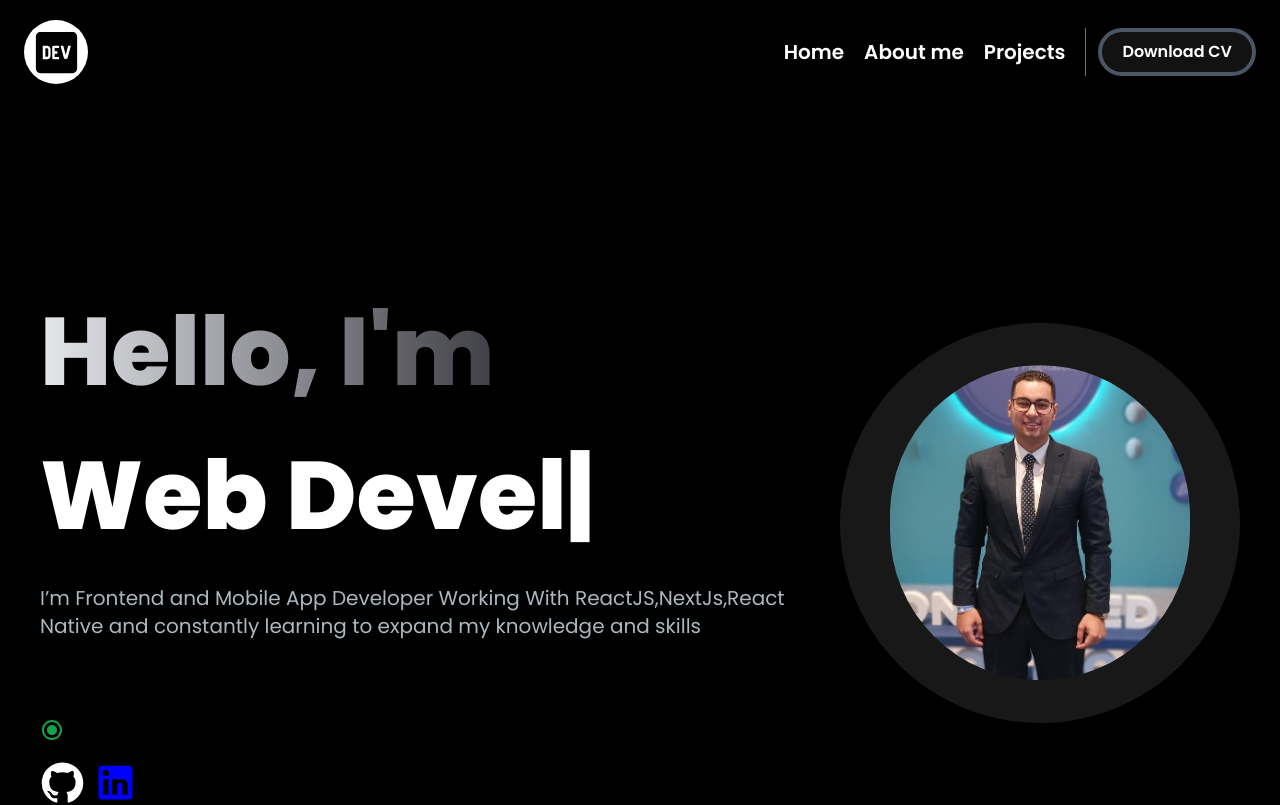
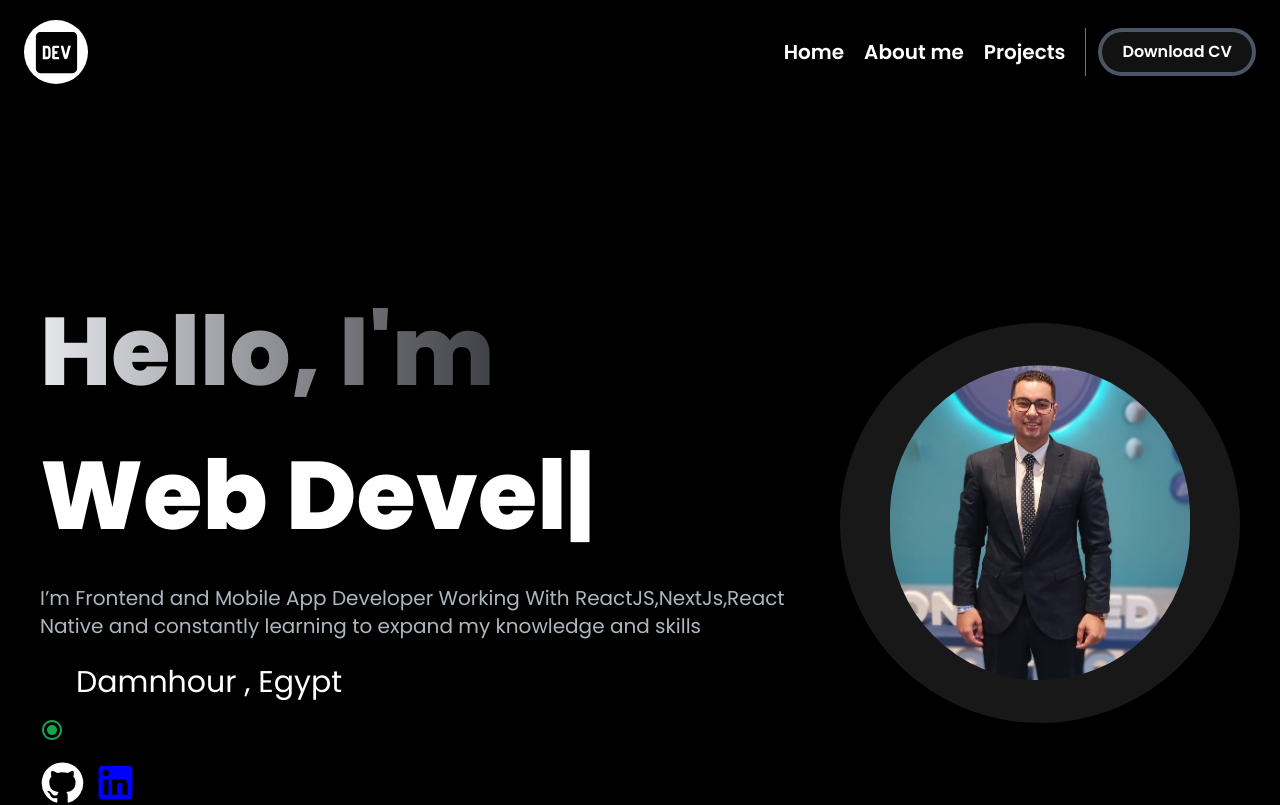
Before and after one commit to Moustafa-Elsayed/personal-portfolio, a Next.js app: page / in a window 1280 px wide. Shown: the top 805 px of the page. Built offline with nearby package versions, Linux system fonts and the light colour scheme.

Commit message:
add item

```diff
--- a/src/components/HeroSection.jsx
+++ b/src/components/HeroSection.jsx
@@ -48,7 +48,7 @@ const HeroSection = () => {
           <div className="flex flex-col gap-3 items-center md:items-start">
             <div className="flex flex-row gap-3  items-center">
               <LocationOnIcon />
-              <div className="text-xl md:text-3xl">Damnhour , Egypt</div>
+              <div className="text-xl md:text-3xl text-white">Damnhour , Egypt</div>
             </div>
             <div className="flex flex-row gap-3  items-center">
               <RadioButtonCheckedIcon className="text-green-600" />
```
